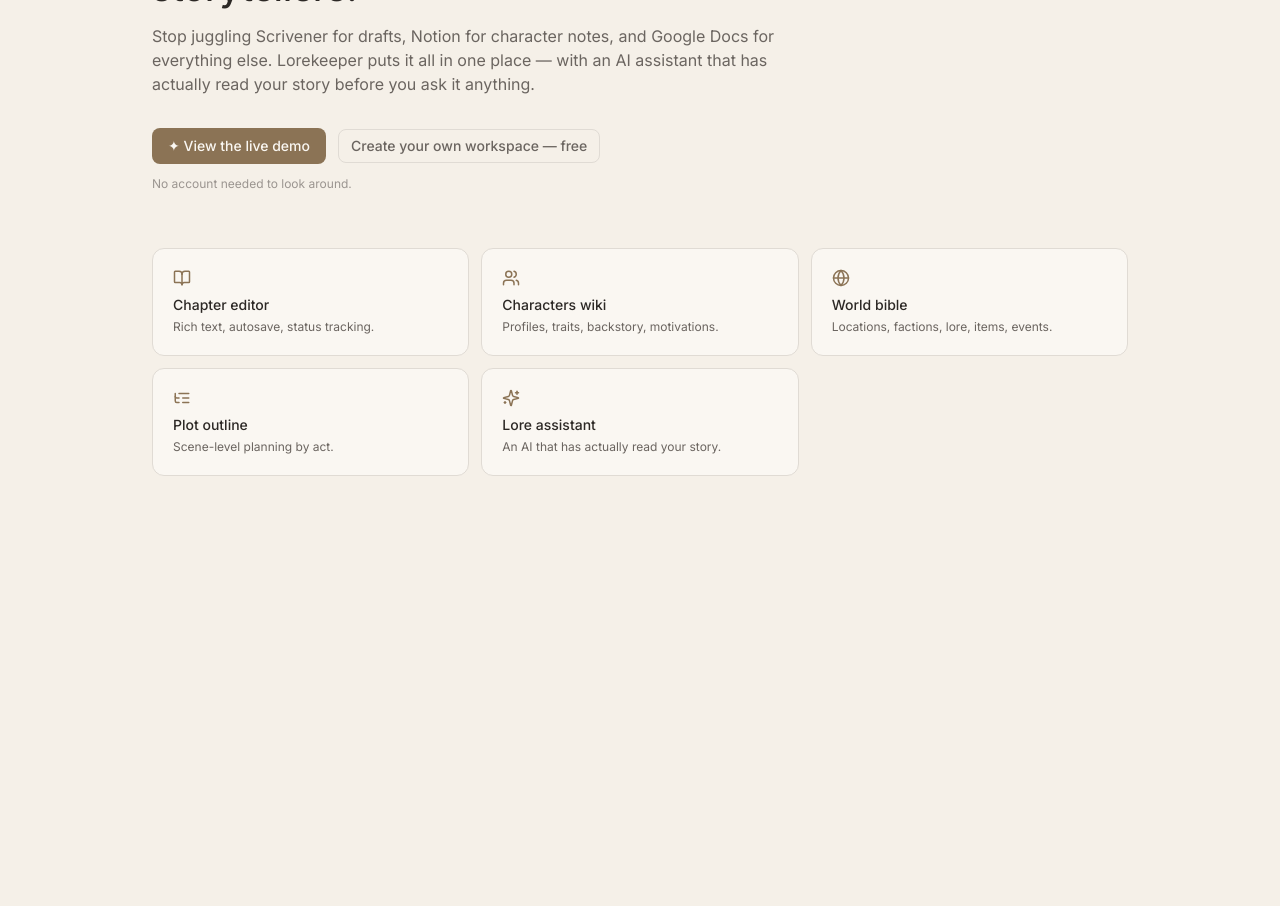
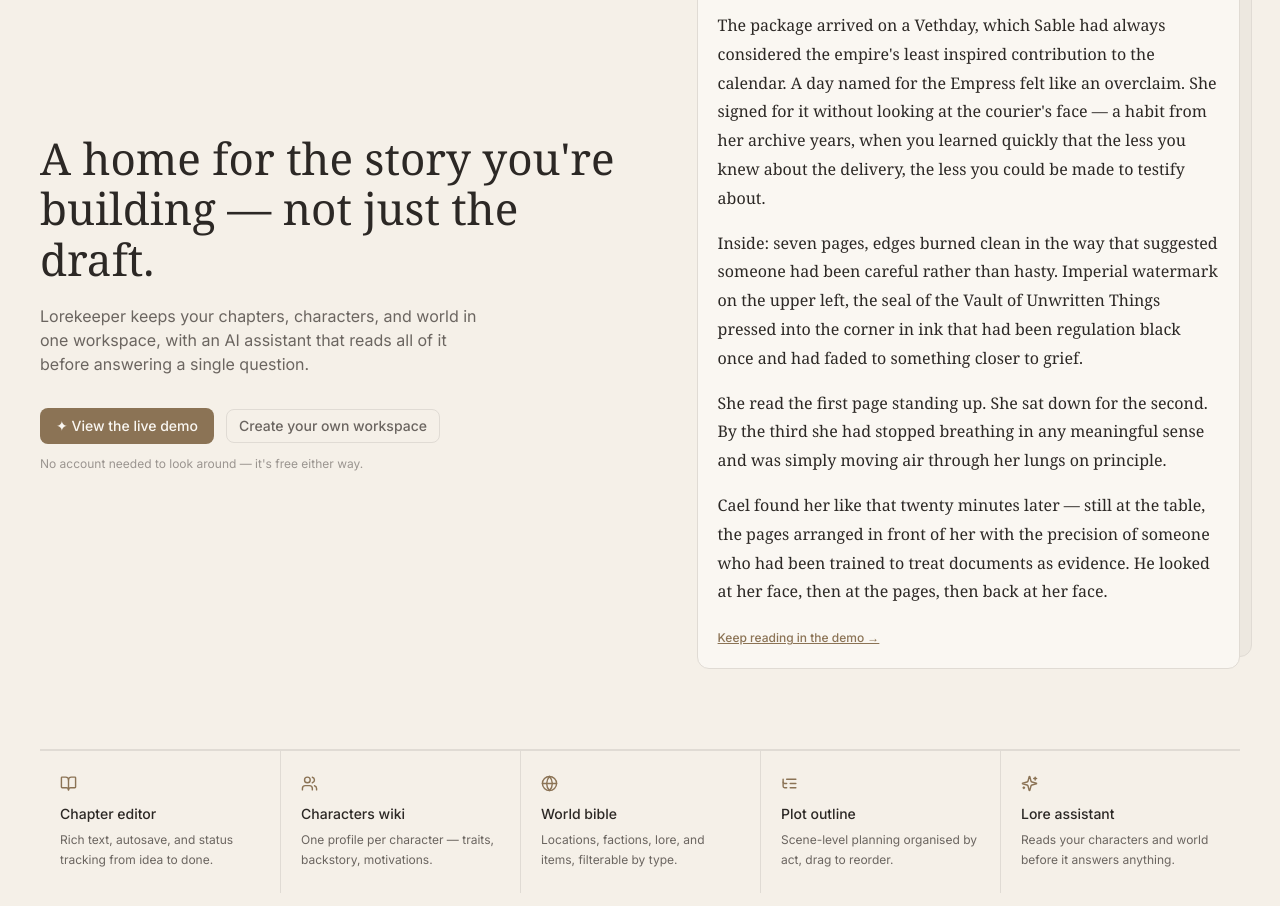
Before and after one commit to Vdubey165/LoreKeeper, a React (Vite) app in the folder client/: page / in a window 1280 px wide. Shown: the part 180-1086 px from the top of the page. Before the commit the page ends 800 px from the top, so only its background shows below. Built offline with nearby package versions, Linux system fonts and the light colour scheme; no server answers.

Commit message:
Redesign landing page: fix narrow-container layout, drop competitor-dissing copy

```diff
--- a/client/src/pages/Landing.jsx
+++ b/client/src/pages/Landing.jsx
@@ -1,21 +1,26 @@
 import { Link } from 'react-router-dom'
 import { Feather, BookOpen, Users, Globe, ListTree, Sparkles, Moon, Sun } from 'lucide-react'
 import useThemeStore from '../store/themeStore'
+import { TEMPLATE_STORY, TEMPLATE_CHAPTER } from '../lib/templateData'
 
 const FEATURES = [
-  { icon: BookOpen,  label: 'Chapter editor',   blurb: 'Rich text, autosave, status tracking.' },
-  { icon: Users,     label: 'Characters wiki',  blurb: 'Profiles, traits, backstory, motivations.' },
-  { icon: Globe,     label: 'World bible',      blurb: 'Locations, factions, lore, items, events.' },
-  { icon: ListTree,  label: 'Plot outline',     blurb: 'Scene-level planning by act.' },
-  { icon: Sparkles,  label: 'Lore assistant',   blurb: 'An AI that has actually read your story.' },
+  { icon: BookOpen,  label: 'Chapter editor',  blurb: 'Rich text, autosave, and status tracking from idea to done.' },
+  { icon: Users,     label: 'Characters wiki', blurb: 'One profile per character — traits, backstory, motivations.' },
+  { icon: Globe,     label: 'World bible',     blurb: 'Locations, factions, lore, and items, filterable by type.' },
+  { icon: ListTree,  label: 'Plot outline',    blurb: 'Scene-level planning organised by act, drag to reorder.' },
+  { icon: Sparkles,  label: 'Lore assistant',  blurb: 'Reads your characters and world before it answers anything.' },
 ]
+
+const openingLines = TEMPLATE_CHAPTER.content.content
+  .slice(0, 4)
+  .map((node) => (node.content || []).map((c) => c.text).join(''))
 
 export default function Landing() {
   const { theme, toggle } = useThemeStore()
 
   return (
     <div className="min-h-screen" style={{ background: 'var(--bg-secondary)' }}>
-      <header className="flex items-center justify-between px-6 py-4 max-w-5xl mx-auto">
+      <header className="max-w-[1320px] mx-auto flex items-center justify-between px-6 md:px-10 py-5">
         <div className="flex items-center gap-2">
           <Feather size={20} style={{ color: 'var(--ink)' }} />
           <span className="text-base font-medium" style={{ color: 'var(--text-primary)' }}>Lorekeeper</span>
@@ -29,37 +34,77 @@
         </div>
       </header>
 
-      <main className="max-w-5xl mx-auto px-6 pt-10 pb-20">
-        <div className="max-w-2xl">
-          <h1 className="text-3xl md:text-4xl font-medium mb-4 leading-tight" style={{ color: 'var(--text-primary)' }}>
-            A unified writing workspace for storytellers.
+      <main className="max-w-[1320px] mx-auto px-6 md:px-10">
+        {/* Hero */}
+        <div className="grid lg:grid-cols-[1.05fr_0.95fr] gap-14 items-center pt-10 pb-20">
+          <div>
+            <h1
+              className="text-4xl md:text-[2.75rem] font-medium mb-5 leading-[1.15]"
+              style={{ color: 'var(--text-primary)', fontFamily: 'Georgia, serif' }}
+            >
+              A home for the story you're building — not just the draft.
             </h1>
-          <p className="text-base mb-8" style={{ color: 'var(--text-muted)' }}>
-            Stop juggling Scrivener for drafts, Notion for character notes, and Google Docs
-            for everything else. Lorekeeper puts it all in one place — with an AI assistant
-            that has actually read your story before you ask it anything.
+            <p className="text-base mb-8 max-w-md" style={{ color: 'var(--text-muted)' }}>
+              Lorekeeper keeps your chapters, characters, and world in one workspace,
+              with an AI assistant that reads all of it before answering a single question.
             </p>
-          <div className="flex flex-wrap items-center gap-3">
+            <div className="flex flex-wrap items-center gap-3 mb-3">
               <Link to="/demo" className="btn-primary">
                 ✦ View the live demo
               </Link>
               <Link to="/register" className="btn-ghost">
-              Create your own workspace — free
+                Create your own workspace
               </Link>
             </div>
-          <p className="text-xs mt-3" style={{ color: 'var(--text-faint)' }}>
-            No account needed to look around.
+            <p className="text-xs" style={{ color: 'var(--text-faint)' }}>
+              No account needed to look around — it's free either way.
             </p>
           </div>
 
-        <div className="grid sm:grid-cols-2 md:grid-cols-3 gap-3 mt-14">
-          {FEATURES.map(({ icon: Icon, label, blurb }) => (
-            <div key={label} className="card">
-              <Icon size={18} style={{ color: 'var(--ink)' }} className="mb-2" />
-              <div className="text-sm font-medium mb-1" style={{ color: 'var(--text-primary)' }}>{label}</div>
-              <div className="text-xs" style={{ color: 'var(--text-muted)' }}>{blurb}</div>
+          {/* Manuscript preview, grounded in the actual template story */}
+          <div className="relative">
+            <div
+              className="absolute -top-3 -right-3 w-full h-full rounded-xl hidden sm:block"
+              style={{ background: 'var(--bg-tertiary)', border: '0.5px solid var(--border)' }}
+            />
+            <div className="card relative">
+              <div className="flex items-center justify-between mb-4">
+                <div>
+                  <div className="text-xs mb-0.5" style={{ color: 'var(--text-faint)' }}>{TEMPLATE_STORY.title}</div>
+                  <div className="text-sm font-medium" style={{ color: 'var(--text-primary)', fontFamily: 'Georgia, serif' }}>
+                    {TEMPLATE_CHAPTER.title}
+                  </div>
+                </div>
+                <span className="badge badge-amber">{TEMPLATE_CHAPTER.status}</span>
+              </div>
+              <div className="ProseMirror text-sm">
+                {openingLines.map((line, i) => <p key={i}>{line}</p>)}
+              </div>
+              <Link to="/demo" className="text-xs font-medium underline mt-2 inline-block" style={{ color: 'var(--ink)' }}>
+                Keep reading in the demo →
+              </Link>
+            </div>
+          </div>
+        </div>
+
+        {/* Features, editorial list rather than a card grid */}
+        <div className="border-t pb-20" style={{ borderColor: 'var(--border)' }}>
+          <div className="grid sm:grid-cols-2 lg:grid-cols-5">
+            {FEATURES.map(({ icon: Icon, label, blurb }, i) => (
+              <div
+                key={label}
+                className="py-6 px-0 lg:px-5"
+                style={{
+                  borderTop: '0.5px solid var(--border)',
+                  borderLeft: i > 0 ? '0.5px solid var(--border)' : 'none',
+                }}
+              >
+                <Icon size={17} style={{ color: 'var(--ink)' }} className="mb-3" />
+                <div className="text-sm font-medium mb-1.5" style={{ color: 'var(--text-primary)' }}>{label}</div>
+                <div className="text-xs leading-relaxed" style={{ color: 'var(--text-muted)' }}>{blurb}</div>
               </div>
             ))}
+          </div>
         </div>
       </main>
     </div>
```
Lines whose indentation alone changed are shown as unchanged.
